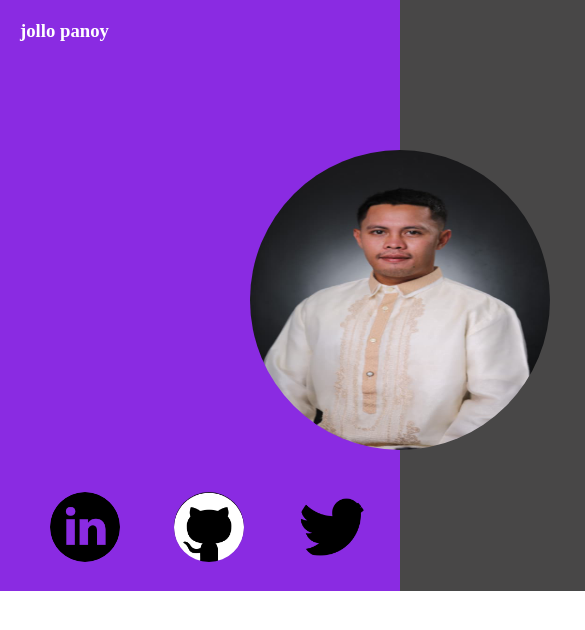
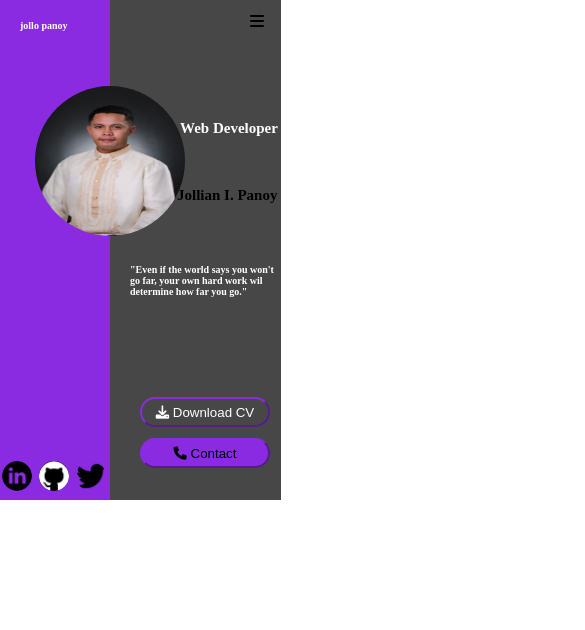
Before and after one commit to panoyjollo-alt/portfolio, a plain HTML site: page index.html in a window 390 px wide. Shown: the top 630 px of the page, 585 px wide, since content can reach past the window. Drawn offline with Linux system fonts and the light colour scheme.

Commit message:
ilis2 lng

```diff
--- a/index.html
+++ b/index.html
@@ -11,9 +11,11 @@
     <div>
         <div class="jollo">
              <h3>jollo panoy</h3>
+        <div class="jollogs">
              <img src="yes.png" alt="">
              <img src="images.png" alt="">
              <img src="no.png" alt="">
+        </div>
         <div class="jollo1">
             <img src="kgwd.jpg" alt="">
             <h2>Web Developer</h2>
--- a/style.css
+++ b/style.css
@@ -1,39 +1,40 @@
-*{
+* {
     margin: 0;
 }
 
 
-.jollo{
-    width: 400px;
-    height: 591px;
+.jollo {
+    width: 490px;
+    height: 576px;
     background-color: blueviolet;
 }
 
-.jollo h3{
+.jollo h3 {
     padding-left: 20px;
     padding-top: 20px;
     color: white;
-}
-
-.jollo img{
-    height: 70px;
-    width: 70px;
-    border-radius: 50%;
-    gap: 50px;
-    margin-top: 450px;
-    margin-left: 50px;
+    font-size: 20px;
 }
 
 
-.jollo1{
-    margin-top: -566px;
-    width: 880px;
-    height: 591px;
+.jollogs img {
+    margin-left: 80px;
+    margin-top: 470px;
+    display: inline;
+    height: 50px;
+    width: 50px;
+}
+
+
+.jollo1 {
+    margin-top: -568px;
+    width: 885px;
+    height: 577px;
     background-color: rgb(72, 71, 71);
     margin-left: 400px;
 }
 
-.jollo1 img{
+.jollo1 img {
     height: 300px;
     width: 300px;
     border-radius: 50%;
@@ -41,58 +42,61 @@
     margin-left: -150px;
 }
 
-.jollo1 h2{
+.jollo1 h2 {
     padding-left: 300px;
     margin-top: -350px;
     color: white;
+    font-size: 30px;
 }
 
-.jollo1 h1{
+.jollo1 h1 {
     padding-left: 300px;
     margin-top: 30px;
+    font-size: 40px;
 }
 
-.jollo1 h3{
+.jollo1 h3 {
     padding-left: 300px;
     margin-top: 30px;
     color: white;
     width: 300px;
-    font-size: x-large;
+    font-size: 20px;
 }
 
 .jollo2 {
-    margin-left: 300px;
+    margin-left: 580px;
     margin-top: 30px;
 }
 
-.jollo2 button{
+.jollo2 button {
     background-color: rgb(72, 71, 71);
     border-radius: 15px;
     height: 30px;
     width: 130px;
     color: white;
     border-color: blueviolet;
-}.jollo3{
-    margin-left:130px;
-    margin-top: -30px;
 }
 
-.jollo3 button{
+.jollo3 {
+    margin-left: 280px;
+    margin-top: -69px;
+}
+
+.jollo3 button {
     background-color: blueviolet;
     color: black;
     height: 30px;
     width: 130px;
-    margin-left: 10px;
 }
 
-.jollo4{
-    margin-left: 400px;
-    margin-top: -400px;
+.jollo4 {
+    margin-left: 390px;
+    margin-top: -370px;
     border-radius: 5px;
 
 }
 
-.jollo4 button{
+.jollo4 button {
     height: 35px;
     width: 35px;
     background-color: rgb(72, 71, 71);
@@ -101,14 +105,15 @@
     font-size: x-large;
 }
 
-#menu{
+#menu {
     display: none;
 }
-.burger{
+
+.burger {
     cursor: pointer;
 }
 
-.select{
+.select {
     transform: translateX(-70px);
     height: 110px;
     width: 100px;
@@ -118,7 +123,7 @@
 
 }
 
-.select a{
+.select a {
     display: block;
     color: wheat;
     text-decoration: none;
@@ -127,6 +132,89 @@
     margin-left: 7px;
 }
 
-#menu:checked ~ .select{
+#menu:checked~.select {
     display: block;
 }
+
+@media (max-width : 578px) {
+    .jollo {
+        width: 110px;
+        height: 500px;
+    }
+
+    .jollo h3 {
+        padding-left: 20px;
+        padding-top: 20px;
+        font-size: 10px;
+    }
+
+    .jollo1 {
+        margin-top: -555px;
+        width: 171px;
+        height: 564px;
+        margin-left: 110px;
+    }
+
+    .jollo1 img {
+        height: 150px;
+        width: 150px;
+        margin-top: 150px;
+        margin-left: -75px;
+    }
+
+    .jollo1 h2 {
+        padding-left: 70px;
+        margin-top: -120px;
+        font-size: 15px;
+    }
+
+    .jollo1 h1 {
+        padding-left: 67px;
+        margin-top: 50px;
+        font-size: 15px;
+    }
+
+
+    .jollo1 h3 {
+        padding-left: -75px;
+        margin-top: 40px;
+        width: 150px;
+        font-size: 10px;
+    }
+
+    .jollo2 button {
+    height: 30px;
+    width: 130px;
+    margin-left: -550px;
+    margin-top: 70px;
+}
+
+.jollo3 button {
+    height: 30px;
+    width: 130px;
+    margin-left: -830px;
+    margin-top: 80px;
+}
+
+.jollo4 {
+    height: 35px;
+    width: 35px;
+    margin-left: -720px;
+    margin-top: -455px;
+}
+
+.jollogs img{
+    margin-left: 2px;
+    margin-top: 430px;
+    height: 30px;
+    width: 30px;
+    border-radius: 50%;
+}
+
+.jollogs{
+    display: flex;
+    gap: 5px;
+
+}
+
+}
```
